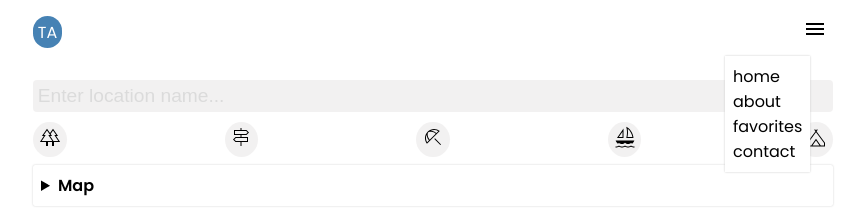
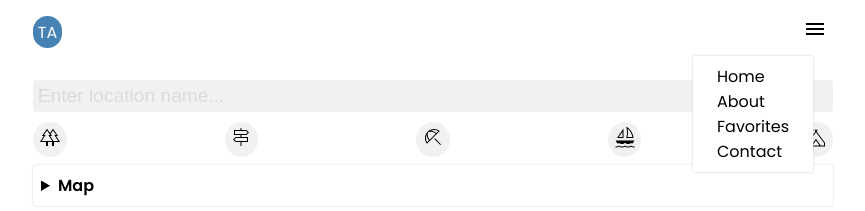
Before and after one commit to tal0311/travel-tip-vue, a Vue app: page / in a window 1280 px wide. Both pictures are taken after a click on the button 1022 px from the left and 30 px from the top of the page. Shown: the top 211 px of the page, without its empty margins (207-1072 px from the left). Built offline with nearby package versions, Linux system fonts and the light colour scheme.

Commit message:
title tooltip for right pos

```diff
--- a/src/assets/styles/basics/_base.scss
+++ b/src/assets/styles/basics/_base.scss
@@ -82,6 +82,10 @@ i {
     left: 12px;
 }
 
+[data-title].right:hover::after {
+    left: -100%;
+}
+
 .icon {
     background: none;
     border: none;
--- a/src/components/AppHeader.vue
+++ b/src/components/AppHeader.vue
@@ -2,13 +2,25 @@
  <header class="app-header grid">
   <UserPreview :user="user" />
   <div class="nav-container">
-   <button class="icon" @click="isOpen = !isOpen" v-html="$getSvg('menu')" data-title="Open menu"></button>
+   <button class="icon right" @click="isOpen = !isOpen" v-html="$getSvg('menu')" data-title="Open menu"></button>
    <nav class="app-nav" v-if="isOpen">
     <ul class="clean-list">
-     <li>home</li>
-     <li>about</li>
-     <li>favorites</li>
-     <li>contact</li>
+     <li>
+      <RouterLink to="/">Home
+      </RouterLink>
+     </li>
+     <li>
+      <RouterLink to="/about">About
+      </RouterLink>
+     </li>
+     <li>
+      <RouterLink to="/favorites">Favorites
+      </RouterLink>
+     </li>
+     <li>
+      <RouterLink to="/contact">Contact
+      </RouterLink>
+     </li>
     </ul>
    </nav>
   </div>
@@ -34,11 +46,9 @@ const isOpen = ref(false)
 
 .app-nav {
  position: absolute;
- transform: translate(-3.5rem, -0.5rem);
+ transform: translate(-5.5rem, -0.5rem);
  background: #fff;
  box-shadow: 0 0 2px 0px #c9c9c9;
  padding: 0.5rem;
-
-
 }
 </style>
--- a/src/components/LocPreview.vue
+++ b/src/components/LocPreview.vue
@@ -2,9 +2,8 @@
 <template>
  <section @click="navigateTo(props.loc._id)" class="loc-preview">
   <header class="grid loc-header">
-   <!-- {{ getIcon }} -->
    <h2>{{ props.loc.name }}</h2>
-   <button class="icon" data-title="Toggle bookmark" @click.stop="addToFav" v-html="$getSvg(getIcon)"></button>
+   <button class="icon right" data-title="Toggle bookmark" @click.stop="addToFav" v-html="$getSvg(getIcon)"></button>
   </header>
   <img height="400px" :src="props.loc.imgUrl" alt="Location Image" />
   <LabelList :labels="props.loc.labels" />
```
